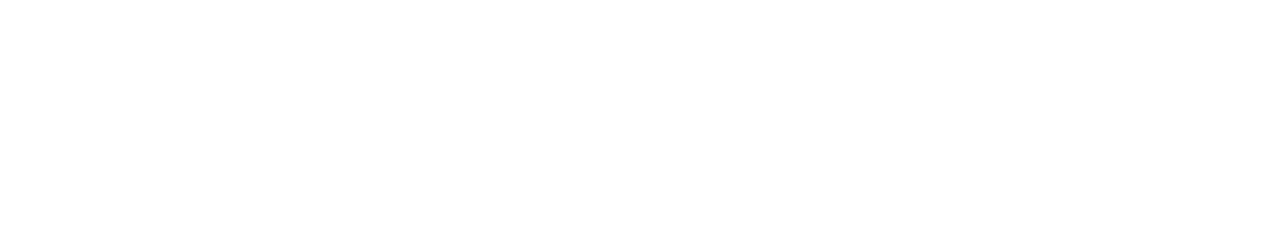
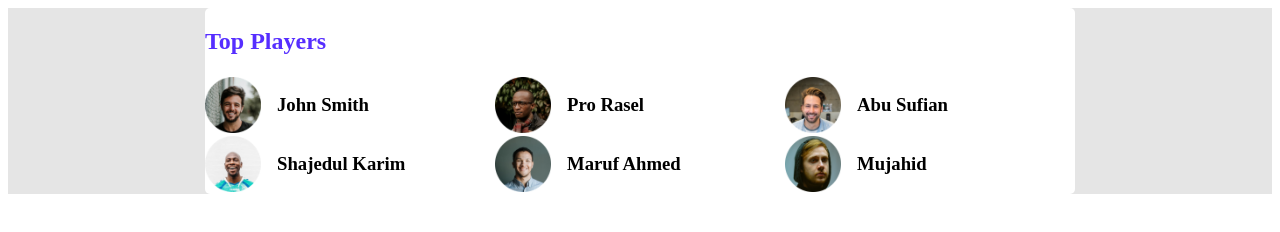
Before and after one commit to AH-Likhon/leader-board-website, a plain HTML site: page index.html in a window 1280 px wide. Drawn offline with Linux system fonts and the light colour scheme.

Commit message:
first add

```diff
--- a/index.html
+++ b/index.html
@@ -5,8 +5,47 @@
     <meta http-equiv="X-UA-Compatible" content="IE=edge">
     <meta name="viewport" content="width=device-width, initial-scale=1.0">
     <title>Leader Board Website</title>
+    <link rel="stylesheet" href="style.css">
 </head>
 <body>
+    <!-- header start -->
+    <header></header>
+    <!-- header end -->
 
+    <main>
+        <!-- top players and blogs start -->
+        <section class="container">
+            <div class="top-players">
+                <h2 class="section-title">Top Players</h2>
+                <div class="players">
+                    <div class="player">
+                        <img src="images/players/player-1.png" alt="">
+                        <h3 class="player-name">John Smith</h3>
+                    </div>
+                    <div class="player">
+                        <img src="images/players/player-2.png" alt="">
+                        <h3 class="player-name">Pro Rasel</h3>
+                    </div>
+                    <div class="player">
+                        <img src="images/players/player-3.png" alt="">
+                        <h3 class="player-name">Abu Sufian</h3>
+                    </div>
+                    <div class="player">
+                        <img src="images/players/player-4.png" alt="">
+                        <h3 class="player-name">Shajedul Karim</h3>
+                    </div>
+                    <div class="player">
+                        <img src="images/players/player-5.png" alt="">
+                        <h3 class="player-name">Maruf Ahmed</h3>
+                    </div>
+                    <div class="player">
+                        <img src="images/players/player-6.png" alt="">
+                        <h3 class="player-name">Mujahid</h3>
+                    </div>
+                </div>
+            </div>
+        </section>
+        <!-- top players and blogs end -->
+    </main>
 </body>
 </html>
--- /dev/null
+++ b/style.css
@@ -0,0 +1,33 @@
+/* Common styles */
+main{
+    background-color: #E5E5E5;
+    display: flex;
+    justify-content: center;
+}
+.container{
+    width: 870px;
+    border-radius: 5px;
+    background-color: #fff;
+}
+.section-title{
+    color: #562EFF;
+    font-size: 24px;
+}
+
+
+/* top players styles */
+.players{
+    display: grid;
+    grid-template-columns: repeat(3, 1fr);
+}
+.player{
+    display: flex;
+    align-items: center;
+}
+.player img{
+    width: 56px;
+    height: 56px;
+}
+.player-name{
+    margin-left: 16px;
+}
```
